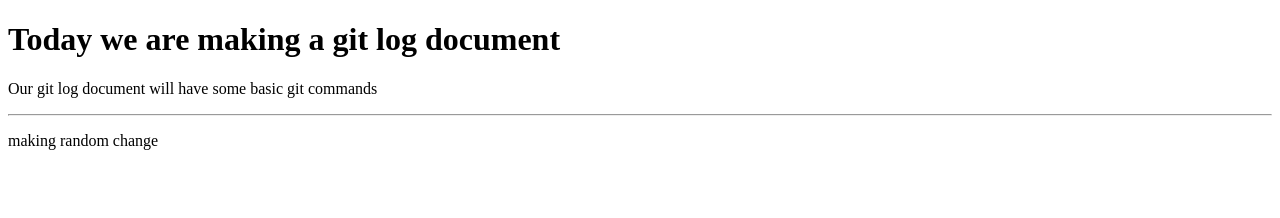
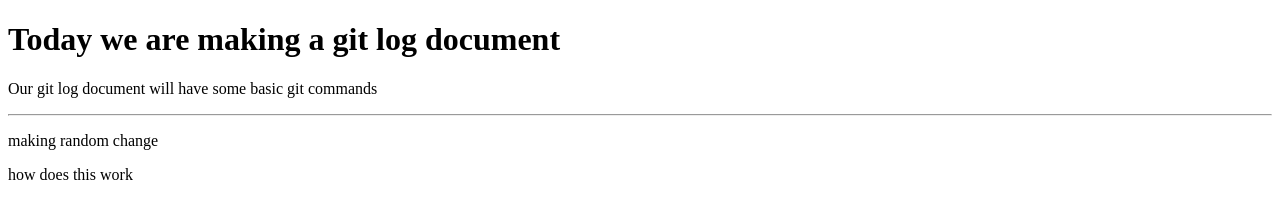
Before and after one commit to moby1804/demo_git, a plain HTML site: page index.html in a window 1280 px wide. Drawn offline with Linux system fonts and the light colour scheme.

Commit message:
made further code changes

```diff
--- a/index.html
+++ b/index.html
@@ -10,5 +10,6 @@
   <p> Our git log document will have some basic git commands</p>
   <hr>
   <p>making random change</p>
+  <p>how does this work</p>
 </body>
 </html>
```
